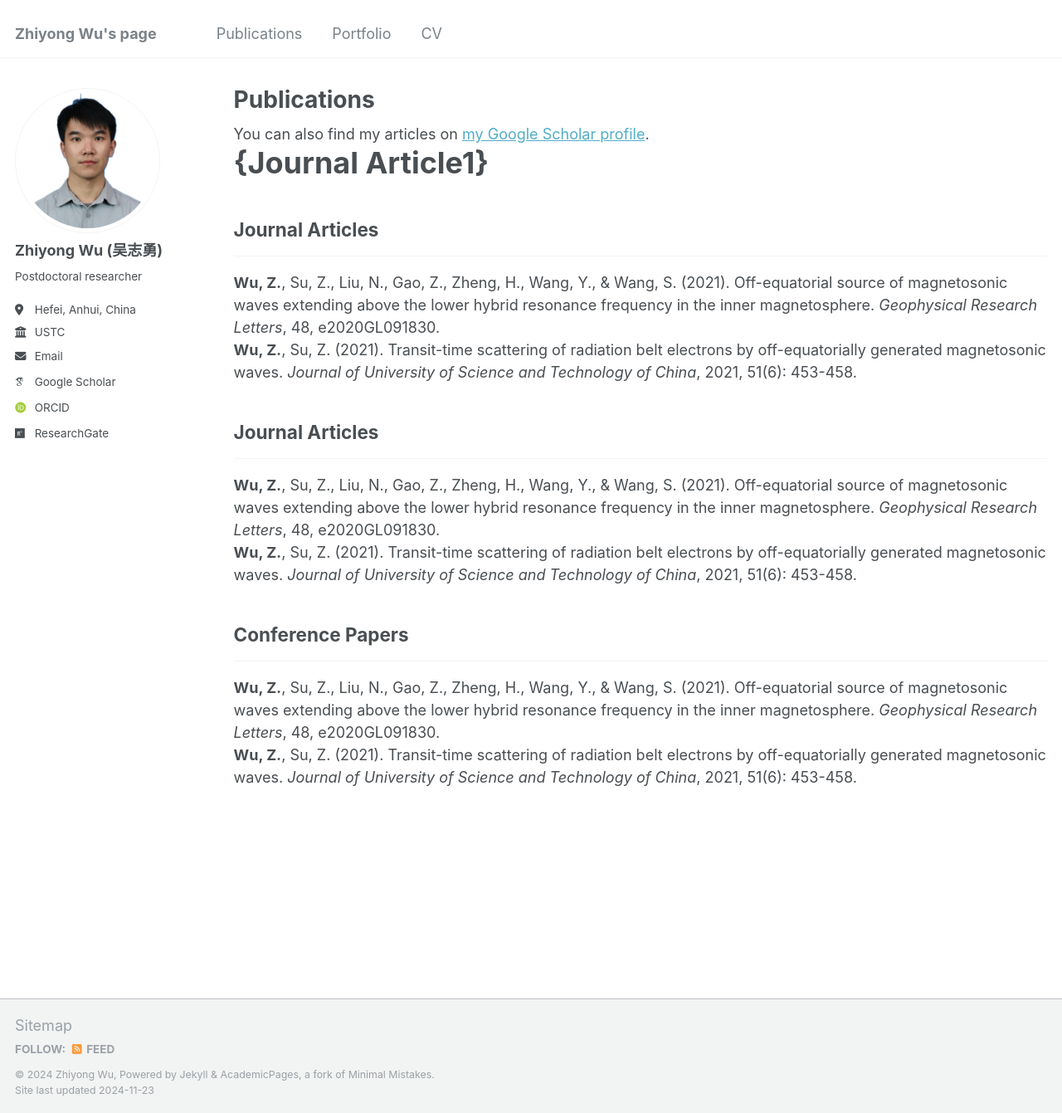
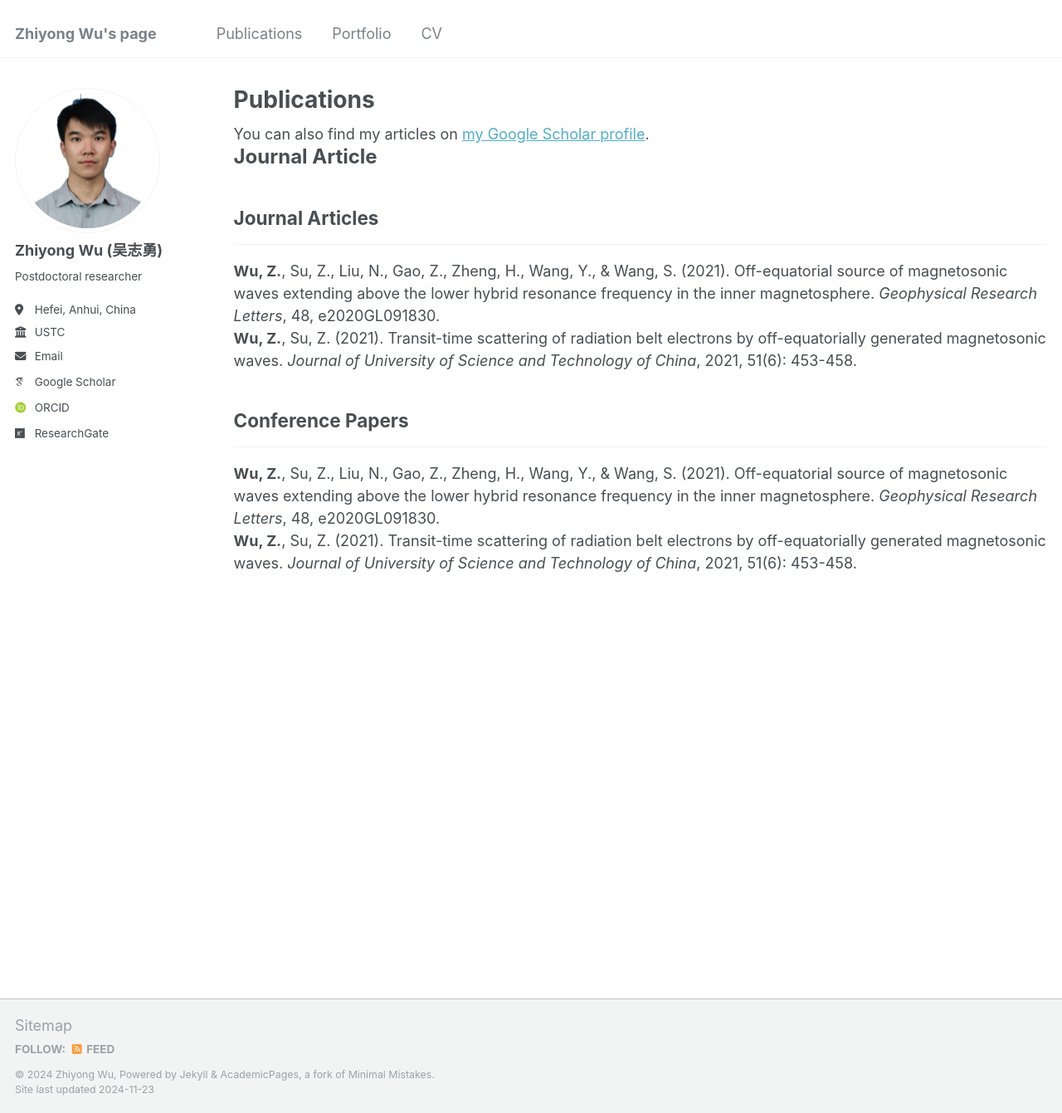
Before and after one commit to Z-Y-Wu/ZW-, a Jekyll site: the page built from _pages/publications.html, in a window 1280 px wide and 1341 px high. Shown: the whole window at 83% size. Built offline with Jekyll 4.4.1, drawn with Linux system fonts in a browser that asks for light colours; some web fonts are replaced.

Commit message:
Update publications.html

```diff
--- a/_pages/publications.html
+++ b/_pages/publications.html
@@ -8,7 +8,7 @@ author_profile: true
 {% if site.author.googlescholar %}
   <div class="wordwrap">You can also find my articles on <a href="{{site.author.googlescholar}}">my Google Scholar profile</a>.</div>
 {% endif %}
-<h1 style="font-size: 36px; font-weight: bold;">{Journal Article1}</h1>
+<h1 style="font-size: 24px; font-weight: bold;">Journal Article</h1>
 {% include base_path %}
 <!-- New style rendering if publication categories are defined -->
 {% if site.publication_category %}
@@ -22,7 +22,7 @@ author_profile: true
         <h2>{{ category[1].title }}</h2><hr />
 <strong>Wu, Z.</strong>, Su, Z., Liu, N., Gao, Z., Zheng, H., Wang, Y., & Wang, S. (2021). Off-equatorial source of magnetosonic waves extending above the lower hybrid resonance frequency in the inner magnetosphere. <i>Geophysical Research Letters</i>, 48, e2020GL091830.<br>
 <strong>Wu, Z.</strong>, Su, Z. (2021). Transit-time scattering of radiation belt electrons by off-equatorially generated magnetosonic waves. <i>Journal of University of Science and Technology of China</i>, 2021, 51(6): 453-458.
-        {% assign title_shown = false %}
+        {% assign title_shown = true %}
  <!--      {% endunless %} -->
  <!--     {% include archive-single.html %} -->
    {% endfor %}
```
